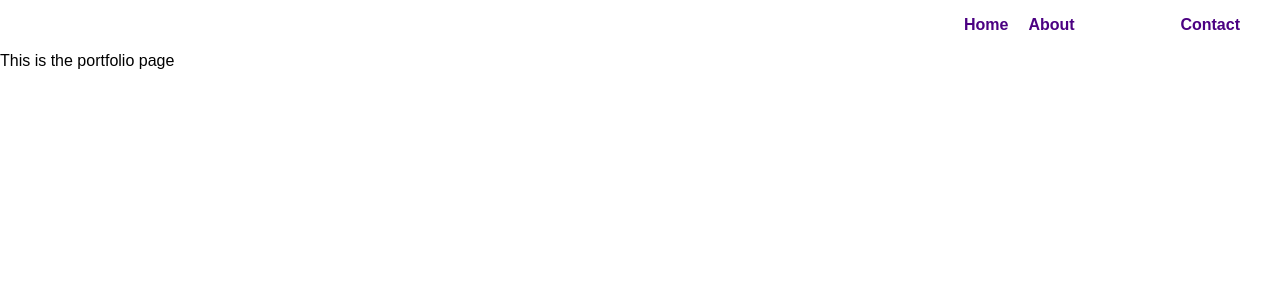
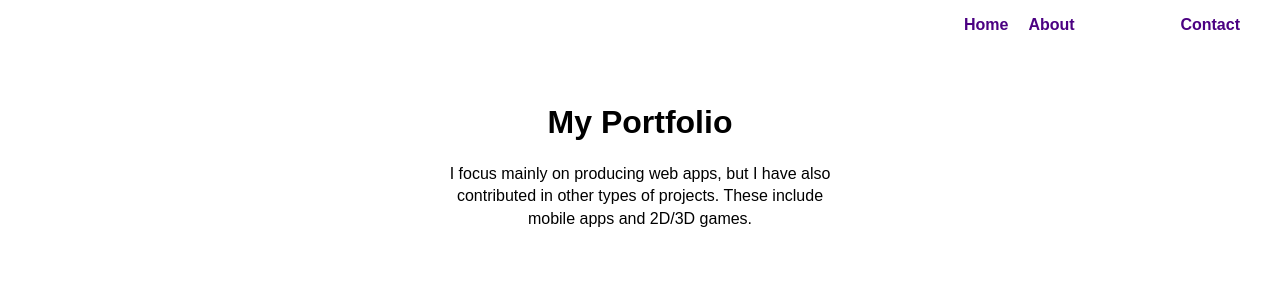
Before and after one commit to bebrian458/bb-web, a React (Create React App) app: page /portfolio in a window 1280 px wide. Shown: the top 300 px of the page. Built offline with nearby package versions, Linux system fonts and the light colour scheme.

Commit message:
Portfolio description

```diff
--- a/src/components/portfolio/Portfolio.css.js
+++ b/src/components/portfolio/Portfolio.css.js
@@ -1 +1,23 @@
 import styled from 'styled-components';
+
+const Container = styled.div`
+  display: flex;
+  flex-direction: column;
+  justify-content: flex-start;
+  align-items: center;
+  min-height: calc(100vh - 50px);
+  background: #fff;
+`;
+
+const Header = styled.div`
+  display: flex;
+  flex-direction: column;
+  justify-content: space-between;
+  align-items: center;
+  margin: 50px 0px;
+  min-height: 130px;
+  max-width: 400px;
+  text-align: center;
+`;
+
+export { Container, Header };
--- a/src/components/portfolio/Portfolio.js
+++ b/src/components/portfolio/Portfolio.js
@@ -1,8 +1,19 @@
 import React, { Component } from 'react';
+import { Container, Header } from './Portfolio.css.js';
 
 export class Portfolio extends Component {
   render() {
-    return <div>This is the portfolio page</div>;
+    return (
+      <Container>
+        <Header>
+          <h1>My Portfolio</h1>
+          <p>
+            I focus mainly on producing web apps, but I have also contributed in
+            other types of projects. These include mobile apps and 2D/3D games.
+          </p>
+        </Header>
+      </Container>
+    );
   }
 }
 
```
